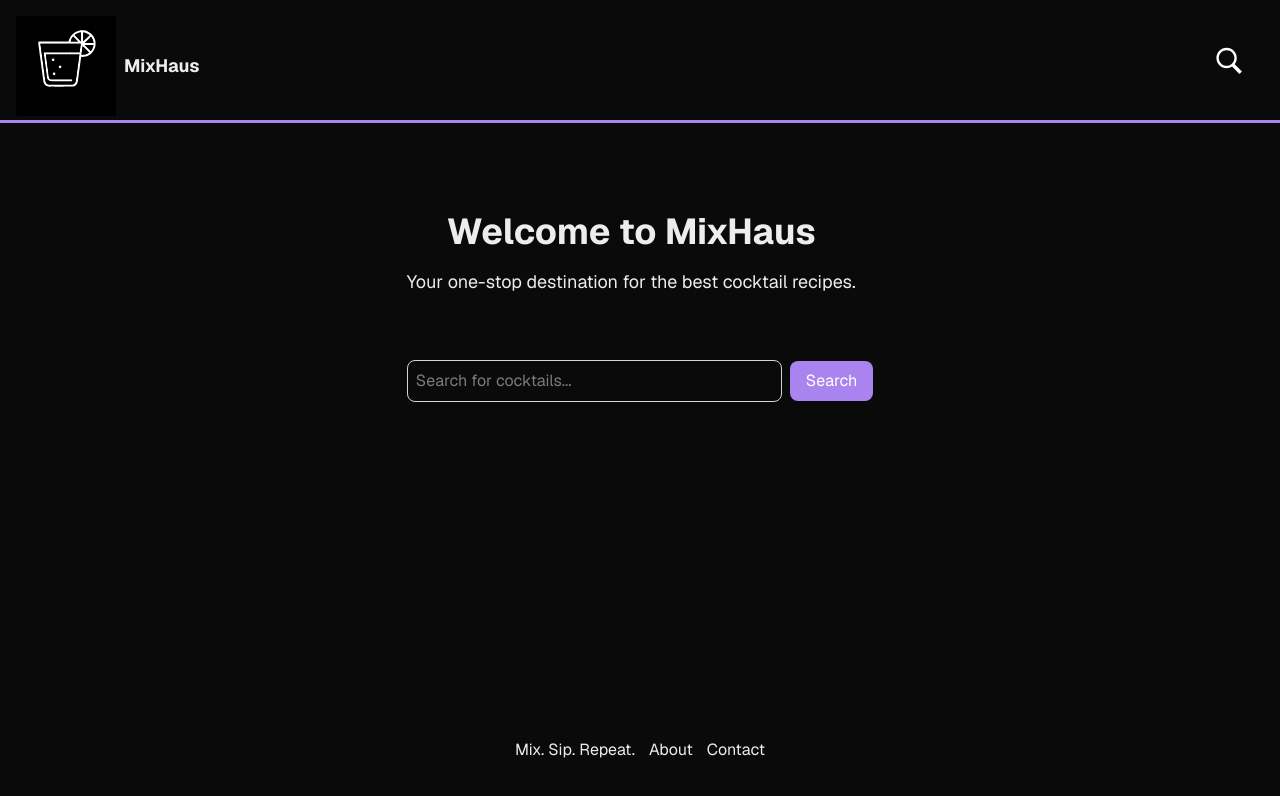
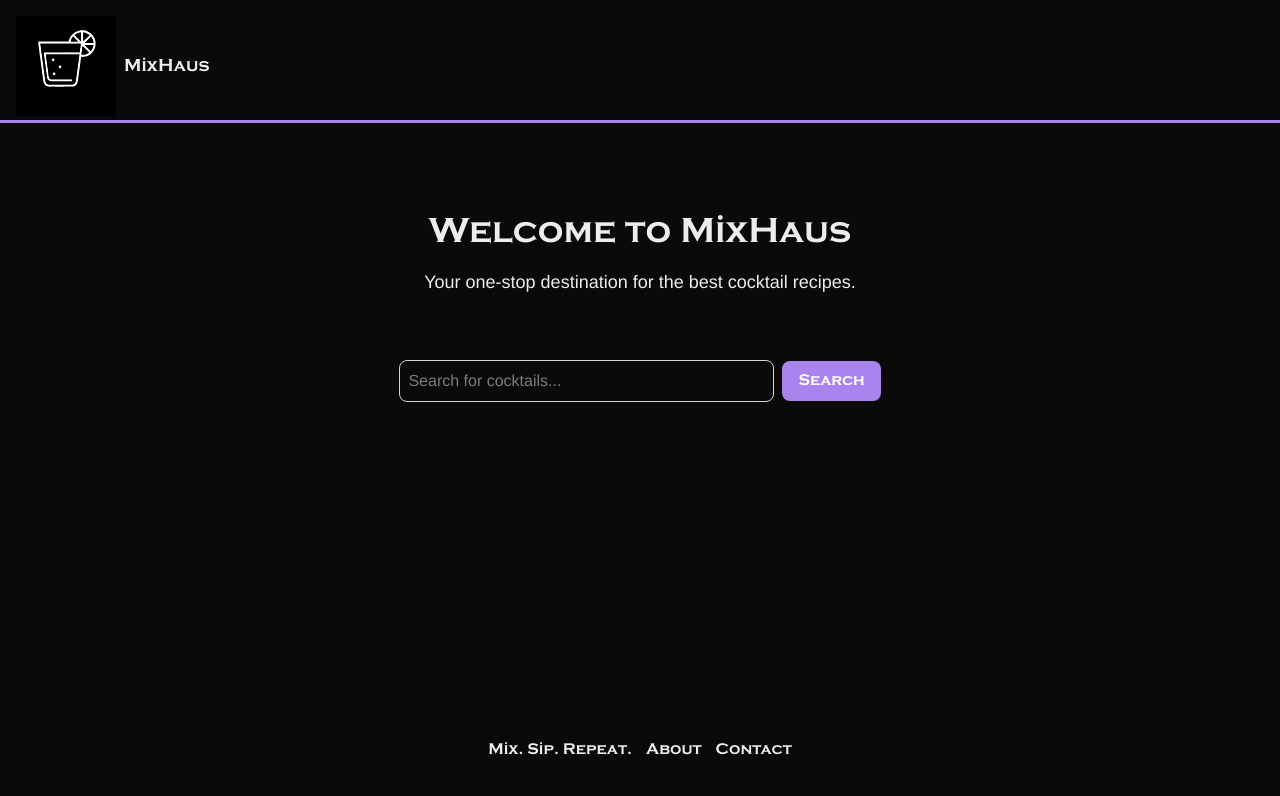
Before and after one commit to HBnax/MixHaus, a Next.js app: page / in a window 1280 px wide. Shown: the top 796 px of the page. Built offline with nearby package versions, Linux system fonts and the light colour scheme.

Commit message:
updated UI around title and search bar each drink card is now a button

```diff
--- a/src/app/page.tsx
+++ b/src/app/page.tsx
@@ -40,7 +40,7 @@ export default function Home() {
   }, [searchQuery]);
 
   return (
-    <div className="grid grid-rows-[20px_1fr_20px] items-center justify-items-center min-h-screen p-8 pb-20 mb-[50] gap-16 sm:p-20 font-[family-name:var(--font-geist-sans)]">
+    <div className="grid grid-rows-[20px_1fr_20px] items-center justify-items-center min-h-screen p-8 pb-20 mb-[50] gap-16 sm:p-20">
       <header className="absolute top-0 left-0 w-full flex items-start justify-between h-[120px] p-4 z-10">
         <div className="flex items-center gap-2">
           <Image
@@ -53,29 +53,18 @@ export default function Home() {
             <Link href="/">MixHaus</Link>
           </span>
         </div>
-        <div
-          className="flex items-center"
-          style={{ marginTop: "30px", marginRight: "20px" }}
-        >
-          <Image
-            src="/glassIcon.svg"
-            alt="Mixhaus logomark"
-            width={30}
-            height={30}
-          />
-        </div>
       </header>
 
       <div className="w-full h-[3px] bg-[#a984ee] absolute top-[120px]"></div>
 
-      <main className="row-start-2 w-full flex flex-col items-center gap-16">
-        <section className="flex flex-col gap-[32px] row-start-2 items-start justify-start sm:items-start mt-12">
-          <div className="text-center">
-            <div className="flex flex-col gap-4 justify-center items-center">
-              <h1 className="text-4xl font-bold text-center">
+      <main className="row-start-2 w-full flex flex-col items-center text-center justify-center gap-16">
+        <section className="flex flex-col gap-[32px] row-start-2 items-center justify-center content-center text-center mt-12">
+          <div className="text-center items-center justify-center">
+            <div className="flex flex-col gap-4 justify-center items-center text-center">
+              <h1 className="text-4xl font-bold text-center w-full">
                 Welcome to MixHaus
               </h1>
-              <p className="text-lg">
+              <p className="text-lg font-[family-name:helvetica] text-center w-full">
                 Your one-stop destination for the best cocktail recipes.
               </p>
             </div>
@@ -92,7 +81,7 @@ export default function Home() {
               value={searchQuery}
               onChange={(query) => setSearchQuery(query.target.value)}
               placeholder="Search for cocktails..."
-              className="border border-gray-300 rounded-lg p-2 w-[375px] focus:outline-none focus:ring-1 focus:ring-[#a984ee]"
+              className="border border-gray-300 rounded-lg p-2 w-[375px] focus:outline-none focus:ring-1 focus:ring-[#a984ee] font-[family-name:helvetica]"
             />
             <button
               type="submit"
@@ -109,7 +98,8 @@ export default function Home() {
             {!isLoading && searchResults.length > 0 ? (
               <ul className="grid grid-cols-2 sm:grid-cols-3 lg:grid-cols-4 gap-6">
                 {searchResults.map((drink: Drink) => (
-                  <li key={drink.idDrink} className="border p-4 rounded-lg flex flex-col items-center justify-center text-center">
+                  <li key={drink.idDrink} className="border p-3 rounded-lg flex flex-col items-center justify-center text-center">
+                    <button className="w-full h-full flex flex-col items-center justify-center text-center transition">
                       <Image
                         src={drink.strDrinkThumb}
                         alt={drink.strDrink}
@@ -118,6 +108,7 @@ export default function Home() {
                         className="rounded-lg"
                       />
                       <h2 className="font-bold text-xl mt-2">{drink.strDrink}</h2>
+                    </button>
                   </li>
                 ))}
               </ul>
```
Lines whose indentation alone changed are shown as unchanged.
